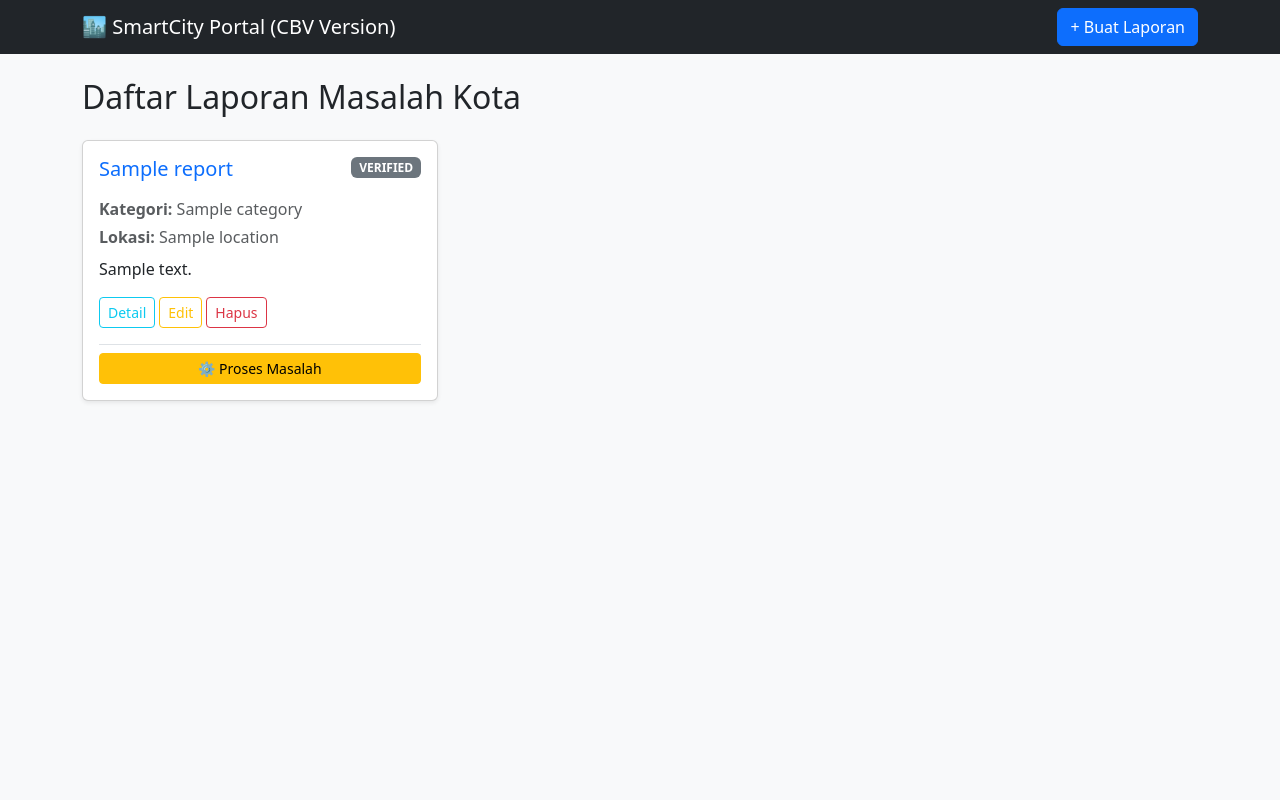
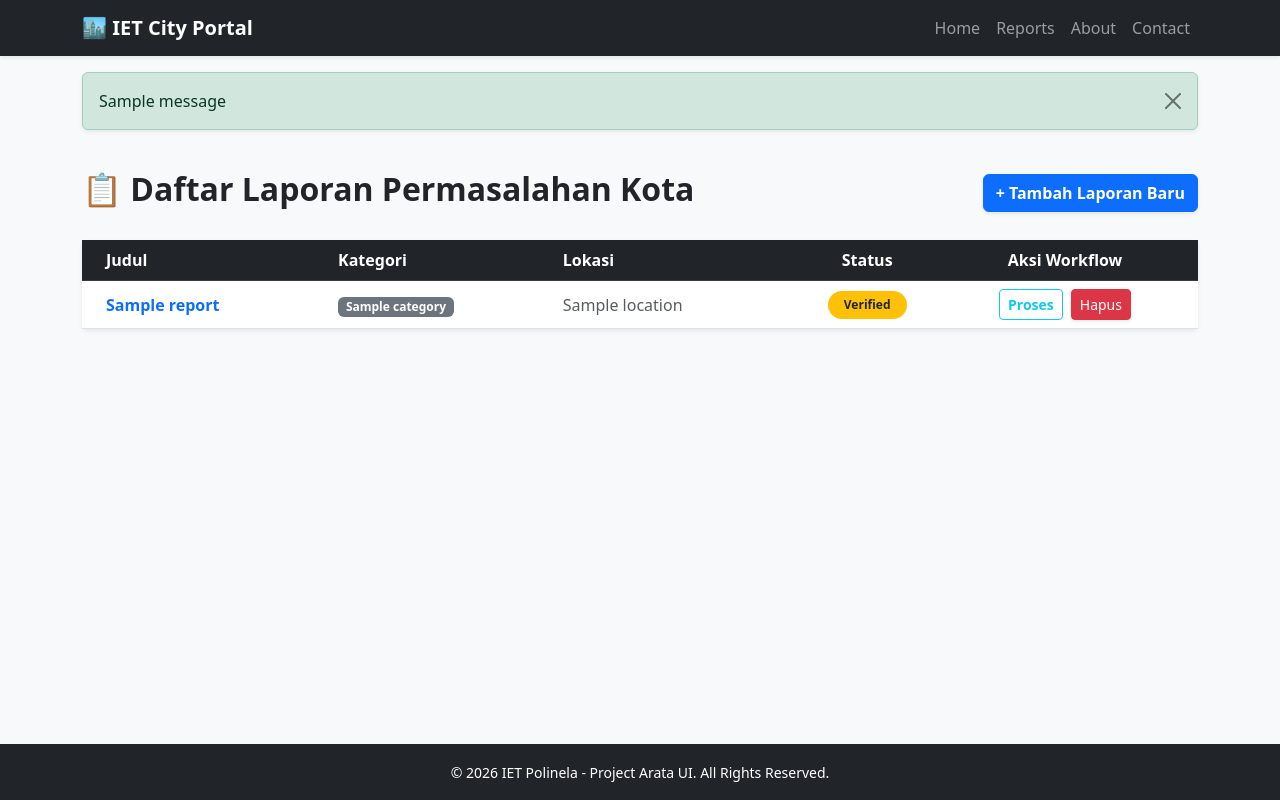
Before and after one commit to IET-Polinela/project-2026-arata-ui, a Django app: template iet_2026_24782081/main_app/templates/main_app/home.html in a window 1280 px wide. Run offline with Django 5.2, Linux system fonts and the light colour scheme; the template is opened without the code that fills it: most values are stand-ins (such as "Sample title", 1, 10 or a date in 2020); one stand-in notice (Sample message) is shown.

Commit message:
LabSession5

```diff
--- a/iet_2026_24782081/main_app/templates/main_app/home.html
+++ b/iet_2026_24782081/main_app/templates/main_app/home.html
@@ -1,64 +1,83 @@
-<!DOCTYPE html>
-<html lang="id">
-<head>
-    <meta charset="UTF-8">
-    <title>SmartCity - Dashboard</title>
-    <link href="https://cdn.jsdelivr.net/npm/bootstrap@5.3.0/dist/css/bootstrap.min.css" rel="stylesheet">
-</head>
-<body class="bg-light">
-    <nav class="navbar navbar-dark bg-dark mb-4">
-        <div class="container">
-            <span class="navbar-brand mb-0 h1">🏙️ SmartCity Portal (CBV Version)</span>
-            <a href="{% url 'add_report' %}" class="btn btn-primary">+ Buat Laporan</a>
-        </div>
-    </nav>
+{% extends 'base.html' %}
 
-    <div class="container">
-        <h2 class="mb-4">Daftar Laporan Masalah Kota</h2>
-        <div class="row">
-            {% for report in reports %}
-            <div class="col-md-4 mb-4">
-                <div class="card h-100 shadow-sm">
-                    <div class="card-body">
-                        <div class="d-flex justify-content-between align-items-start mb-2">
-                            <h5 class="card-title text-primary">{{ report.title }}</h5>
-                            <span class="badge bg-secondary">{{ report.status }}</span>
-                        </div>
-                        <p class="text-muted mb-1"><strong>Kategori:</strong> {{ report.category }}</p>
-                        <p class="text-muted mb-2"><strong>Lokasi:</strong> {{ report.location }}</p>
-                        <p class="card-text">{{ report.description|truncatewords:15 }}</p>
+{% block title %}Dashboard Daftar Laporan - Smart City{% endblock %}
 
-                        <div class="mt-3 d-flex gap-1 flex-wrap">
-                            <a href="{% url 'report_detail' report.pk %}" class="btn btn-sm btn-outline-info">Detail</a>
-                            <a href="{% url 'edit_report' report.pk %}" class="btn btn-sm btn-outline-warning">Edit</a>
-                            <a href="{% url 'delete_report' report.pk %}" class="btn btn-sm btn-outline-danger">Hapus</a>
+{% block content %}
+<div class="d-flex justify-content-between align-items-center mb-4">
+    <h2 class="fw-bold text-dark">📋 Daftar Laporan Permasalahan Kota</h2>
+    <a href="{% url 'add_report' %}" class="btn btn-primary shadow-sm fw-semibold">+ Tambah Laporan Baru</a>
 </div>
 
-                        <div class="mt-3 pt-2 border-top">
-                            <form method="POST" action="{% url 'update_status' report.pk %}">
+<div class="card shadow-sm border-0">
+    <div class="card-body p-0">
+        <div class="table-responsive">
+            <table class="table table-hover align-middle mb-0">
+                <thead class="table-dark">
+                    <tr>
+                        <th scope="col" class="ps-4">Judul</th>
+                        <th scope="col">Kategori</th>
+                        <th scope="col">Lokasi</th>
+                        <th scope="col" class="text-center">Status</th>
+                        <th scope="col" class="text-center pe-4" style="width: 250px;">Aksi Workflow</th>
+                    </tr>
+                </thead>
+                <tbody>
+                    {% for report in reports %}
+                    <tr>
+                        <td class="ps-4">
+                            <a href="{% url 'report_detail' report.pk %}" class="fw-bold text-decoration-none text-primary">
+                                {{ report.title }}
+                            </a>
+                        </td>
+
+                        <td><span class="badge bg-secondary px-2.5 py-1.5">{{ report.category }}</span></td>
+
+                        <td class="text-muted">{{ report.location }}</td>
+
+                        <td class="text-center">
+                            {% if report.status == 'REPORTED' %}
+                                <span class="badge bg-danger rounded-pill px-3 py-2">Reported</span>
+                            {% elif report.status == 'VERIFIED' %}
+                                <span class="badge bg-warning text-dark rounded-pill px-3 py-2">Verified</span>
+                            {% elif report.status == 'IN PROGRESS' %}
+                                <span class="badge bg-info text-dark rounded-pill px-3 py-2">In Progress</span>
+                            {% elif report.status == 'RESOLVED' %}
+                                <span class="badge bg-success rounded-pill px-3 py-2">Resolved</span>
+                            {% endif %}
+                        </td>
+
+                        <td class="text-center pe-4">
+                            <div class="d-flex justify-content-center gap-2">
+                                <form method="POST" action="{% url 'update_status' report.pk %}" class="m-0">
                                     {% csrf_token %}
                                     {% if report.status == 'REPORTED' %}
                                         <input type="hidden" name="status" value="VERIFIED">
-                                    <button type="submit" class="btn btn-sm btn-success w-100">✔ Verifikasi Laporan</button>
+                                        <button type="submit" class="btn btn-sm btn-outline-warning fw-semibold">Verifikasi</button>
                                     {% elif report.status == 'VERIFIED' %}
                                         <input type="hidden" name="status" value="IN PROGRESS">
-                                    <button type="submit" class="btn btn-sm btn-warning w-100">⚙ Proses Masalah</button>
+                                        <button type="submit" class="btn btn-sm btn-outline-info fw-semibold">Proses</button>
                                     {% elif report.status == 'IN PROGRESS' %}
                                         <input type="hidden" name="status" value="RESOLVED">
-                                    <button type="submit" class="btn btn-sm btn-primary w-100">🎉 Selesaikan Laporan</button>
+                                        <button type="submit" class="btn btn-sm btn-outline-success fw-semibold">Selesaikan</button>
                                     {% else %}
-                                    <button type="button" class="btn btn-sm btn-secondary w-100" disabled>Selesai Ditangani</button>
+                                        <button type="button" class="btn btn-sm btn-light text-muted" disabled>✔ Selesai</button>
                                     {% endif %}
                                 </form>
+
+                                <a href="{% url 'delete_report' report.pk %}" class="btn btn-sm btn-danger shadow-sm">Hapus</a>
                             </div>
-
+                        </td>
+                    </tr>
+                    {% empty %}
+                    <tr>
+                        <td colspan="5" class="text-center text-muted py-5">
+                            <p class="mb-0 fs-5">Belum ada data laporan permasalahan kota.</p>
+                        </td>
+                    </tr>
+                    {% endfor %}
+                </tbody>
+            </table>
         </div>
     </div>
 </div>
-            {% empty %}
-            <div class="alert alert-info">Belum ada data laporan permasalahan kota.</div>
-            {% endfor %}
-        </div>
-    </div>
-</body>
-</html>
+{% endblock %}
--- /dev/null
+++ b/iet_2026_24782081/templates/base.html
@@ -0,0 +1,60 @@
+<!DOCTYPE html>
+<html lang="en">
+<head>
+    <meta charset="UTF-8">
+    <meta name="viewport" content="width=device-width, initial-scale=1.0">
+    <title>{% block title %}Smart City Issue Reporting{% endblock %}</title>
+    <link href="https://cdn.jsdelivr.net/npm/bootstrap@5.3.0/dist/css/bootstrap.min.css" rel="stylesheet">
+</head>
+<body class="bg-light d-flex flex-column min-vh-100">
+
+    <nav class="navbar navbar-expand-lg navbar-dark bg-dark shadow-sm">
+        <div class="container">
+            <a class="navbar-brand fw-bold" href="{% url 'report_list' %}">🏙️ IET City Portal</a>
+            <button class="navbar-toggler" type="button" data-bs-toggle="collapse" data-bs-target="#navbarNav">
+                <span class="navbar-toggler-icon"></span>
+            </button>
+            <div class="collapse navbar-collapse" id="navbarNav">
+                <ul class="navbar-nav ms-auto">
+                    <li class="nav-item">
+                        <a class="nav-link" href="{% url 'report_list' %}">Home</a>
+                    </li>
+                    <li class="nav-item">
+                        <a class="nav-link" href="{% url 'report_list' %}">Reports</a>
+                    </li>
+                    <li class="nav-item">
+                        <a class="nav-link" href="#">About</a>
+                    </li>
+                    <li class="nav-item">
+                        <a class="nav-link" href="#">Contact</a>
+                    </li>
+                </ul>
+            </div>
+        </div>
+    </nav>
+
+    <div class="container mt-3">
+        {% if messages %}
+            {% for message in messages %}
+                <div class="alert alert-{{ message.tags }} alert-dismissible fade show shadow-sm" role="alert">
+                    {{ message }}
+                    <button type="button" class="btn-close" data-bs-dismiss="alert" aria-label="Close"></button>
+                </div>
+            {% endfor %}
+        {% endif %}
+    </div>
+
+    <main class="container my-4 flex-grow-1">
+        {% block content %}
+        {% endblock %}
+    </main>
+
+    <footer class="bg-dark text-white text-center py-3 mt-auto">
+        <div class="container">
+            <small>&copy; 2026 IET Polinela - Project Arata UI. All Rights Reserved.</small>
+        </div>
+    </footer>
+
+    <script src="https://cdn.jsdelivr.net/npm/bootstrap@5.3.0/dist/js/bootstrap.bundle.min.js"></script>
+</body>
+</html>
```
Also changed, not shown: iet_2026_24782081/iet_2026_24782081/settings.py (+4 -5 lines), iet_2026_24782081/main_app/templates/main_app/add_report.html (+19 -20 lines), iet_2026_24782081/main_app/templates/main_app/report_confirm_delete.html (+25 -19 lines), iet_2026_24782081/main_app/templates/main_app/report_detail.html (+34 -24 lines), iet_2026_24782081/main_app/views.py (+25 -12 lines). Lines whose indentation alone changed are shown as unchanged.
